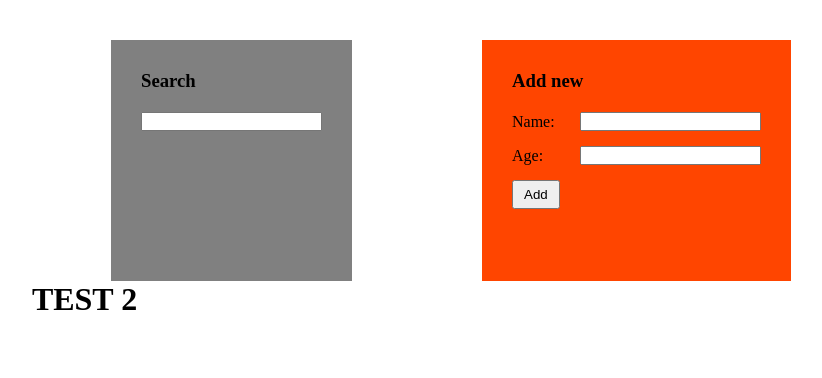
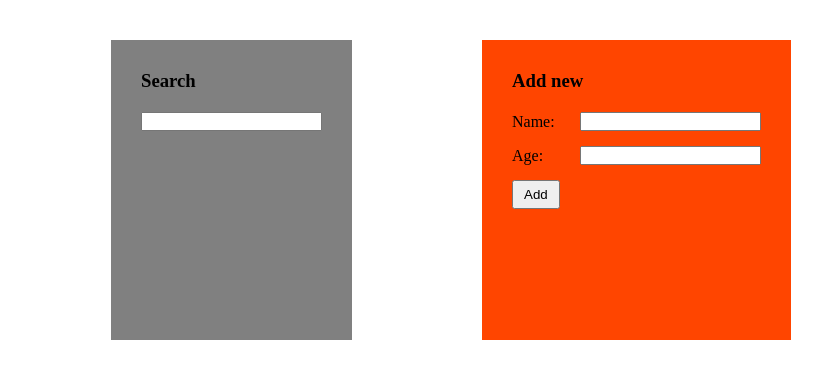
Before and after one commit to XeniaChe/FE-for-Simple-FullStack, a website built with Parcel: page index.html in a window 1280 px wide. Shown: the whole page, without its empty margins (223-1045 px from the left). Built offline with nearby package versions, Linux system fonts and the light colour scheme.

Commit message:
Cleared testing lines

```diff
--- a/index.html
+++ b/index.html
@@ -29,7 +29,6 @@
           <button class="AddNew__Button" type="submit">Add</button>
         </form>
       </div>
-      <h1>TEST 2</h1>
     </div>
   </body>
 </html>
```
Also changed, not shown: dist/index.html.
